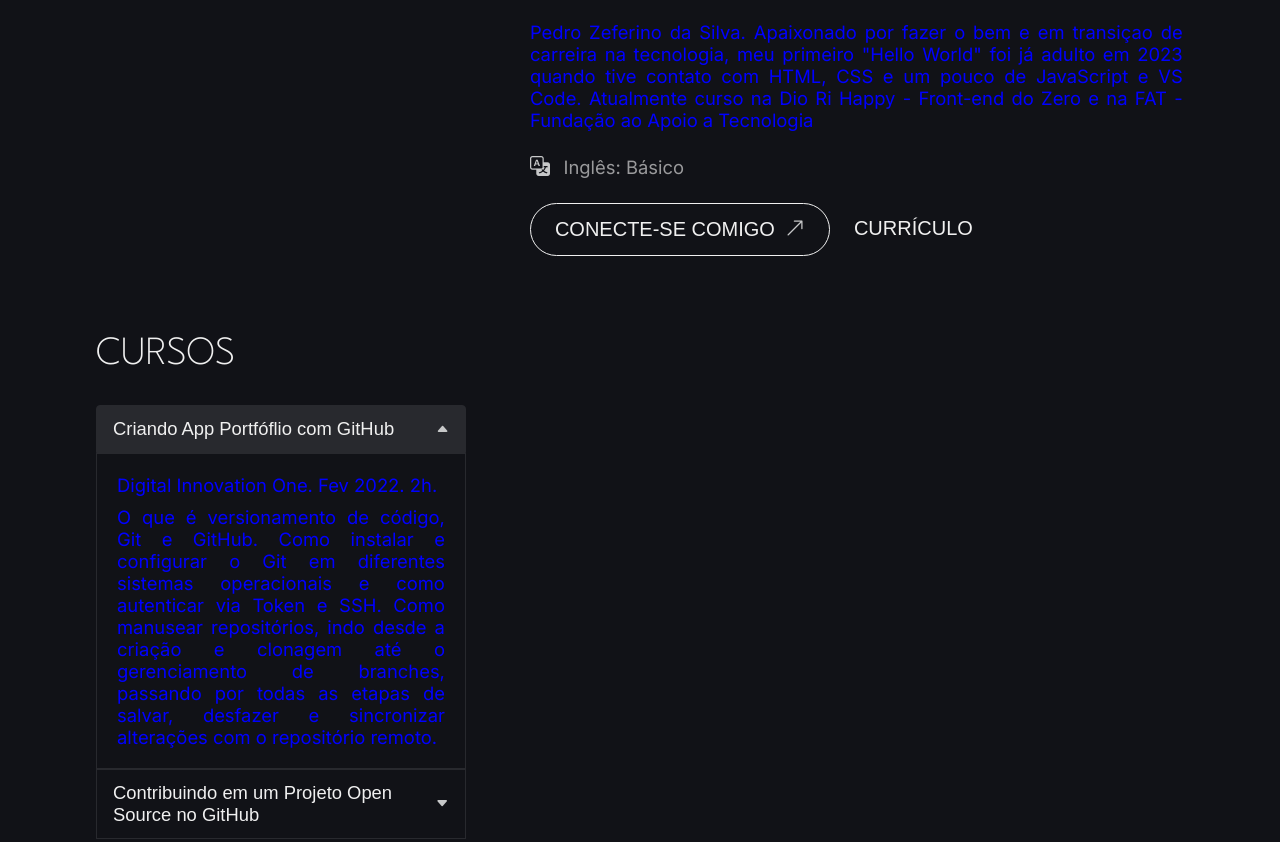
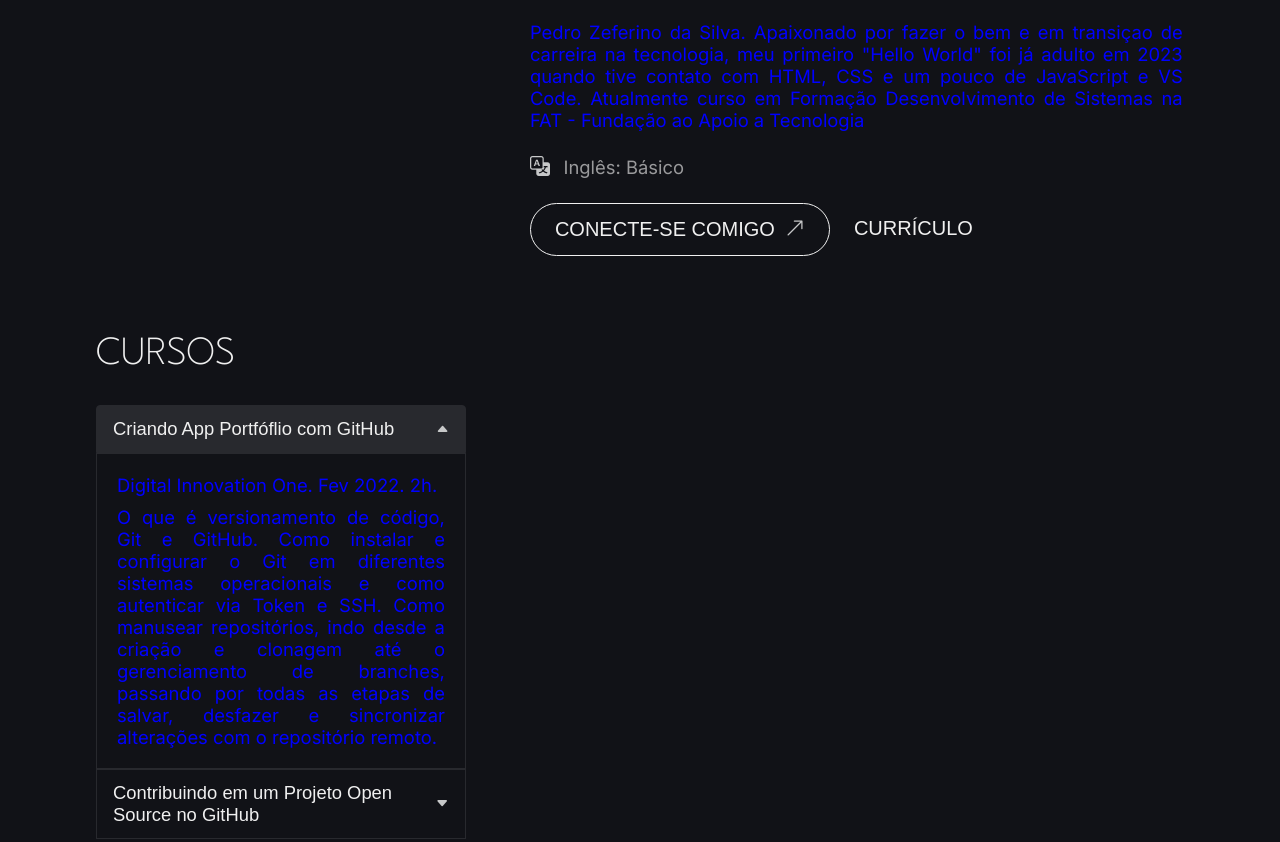
Before and after one commit to PedroZef/dio-lab-portfolio-2024, a plain HTML site: page index.html in a window 1280 px wide. Shown: the part 3394-4236 px from the top of the page. Drawn offline with nearby package versions, Linux system fonts and the light colour scheme.

Commit message:
Update index.html
Atualização index.html do portfólio

```diff
--- a/index.html
+++ b/index.html
@@ -266,9 +266,8 @@
             <div class="about__description">
                 <h2>Sobre mim</h2>
                 <p>Pedro Zeferino da Silva. Apaixonado por fazer o bem e em transiçao de carreira na tecnologia, meu
-                    primeiro "Hello World" foi já adulto em 2023
-                    quando tive contato com HTML, CSS e um pouco de JavaScript e VS Code. Atualmente curso na Dio Ri
-                    Happy - Front-end do Zero e na FAT - Fundação ao Apoio a Tecnologia
+                    primeiro "Hello World" foi já adulto em 2023 quando tive contato com HTML, CSS e um pouco de JavaScript e VS Code.
+                    Atualmente curso em Formação Desenvolvimento de Sistemas  na FAT - Fundação ao Apoio a Tecnologia
                 </p>
                 <div class="about__icons">
                     <i class="bi bi-translate"></i>
@@ -303,12 +302,9 @@
                                 Digital Innovation One. Fev 2022. 2h.
                             </p>
                             <p>
-                                O que é versionamento de código, Git e GitHub. Como instalar e configurar o Git em
-                                diferentes sistemas operacionais e como autenticar via Token e SSH. Como manusear
-                                repositórios, indo desde a
-                                criação e clonagem até o gerenciamento de branches, passando por todas as etapas de
-                                salvar, desfazer e
-                                sincronizar alterações com o repositório remoto.
+                                O que é versionamento de código, Git e GitHub. Como instalar e configurar o Git em diferentes
+                                sistemas operacionais e como autenticar via Token e SSH. Como manusear repositórios, indo desde a criação e
+                                clonagem até o gerenciamento de branches, passando por todas as etapas de salvar, desfazer e sincronizar alterações com o repositório remoto.
                             </p>
                         </div>
                     </div>
@@ -366,7 +362,7 @@
     <footer>
         <p>
             &copy; 2024. Portfólio desenvolvido para fins educativos no Lab "Construindo seu Portfolio Front-end do
-            Zero" da
+            Zero" na
             <a href="https://www.dio.me/" target="_blank">Digital Innovation One</a> por
             <a href="https://github.com/PedroZef" target="_blank">Pedro Zeferino da Silva</a>.
         </p>
```
